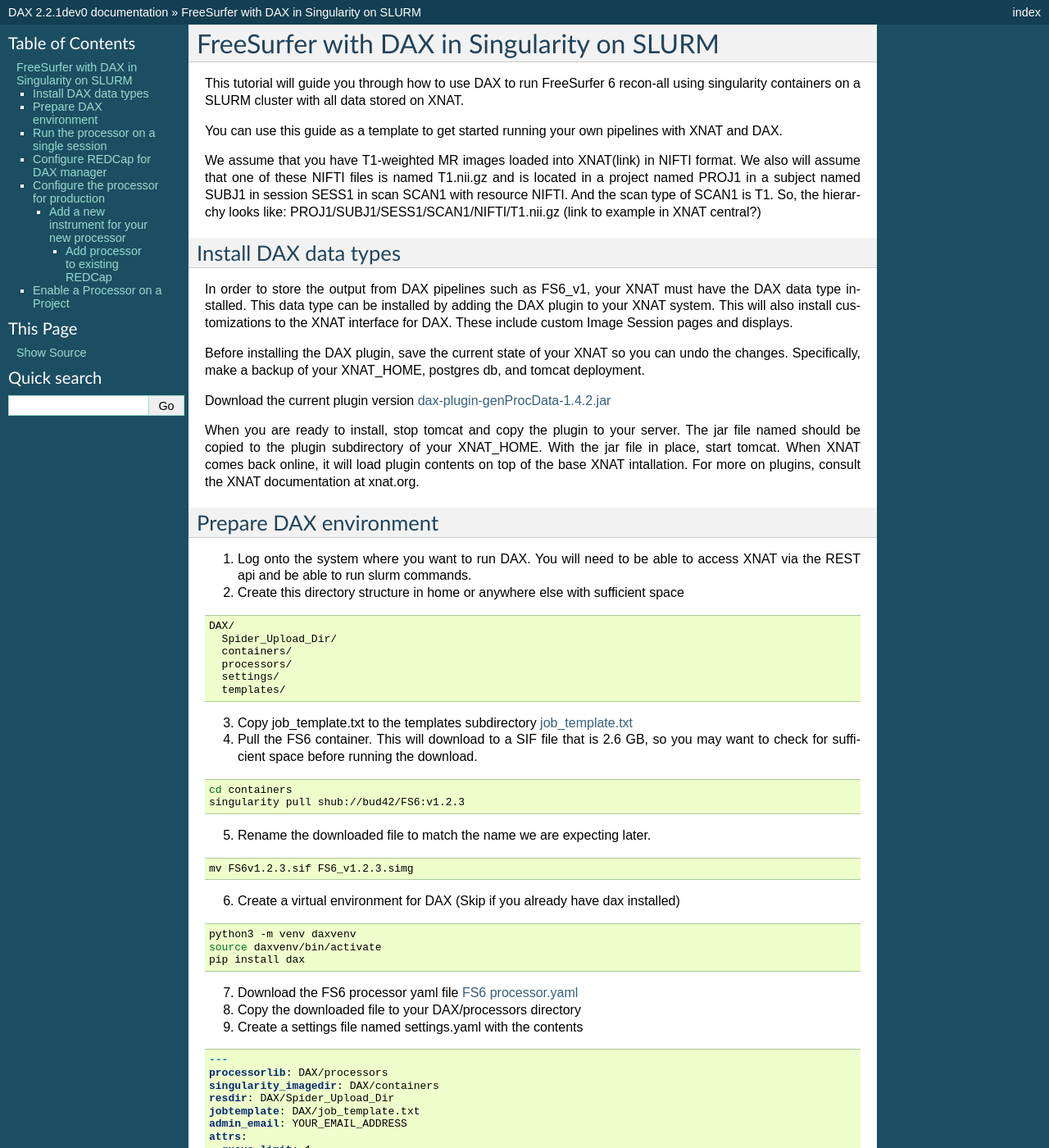
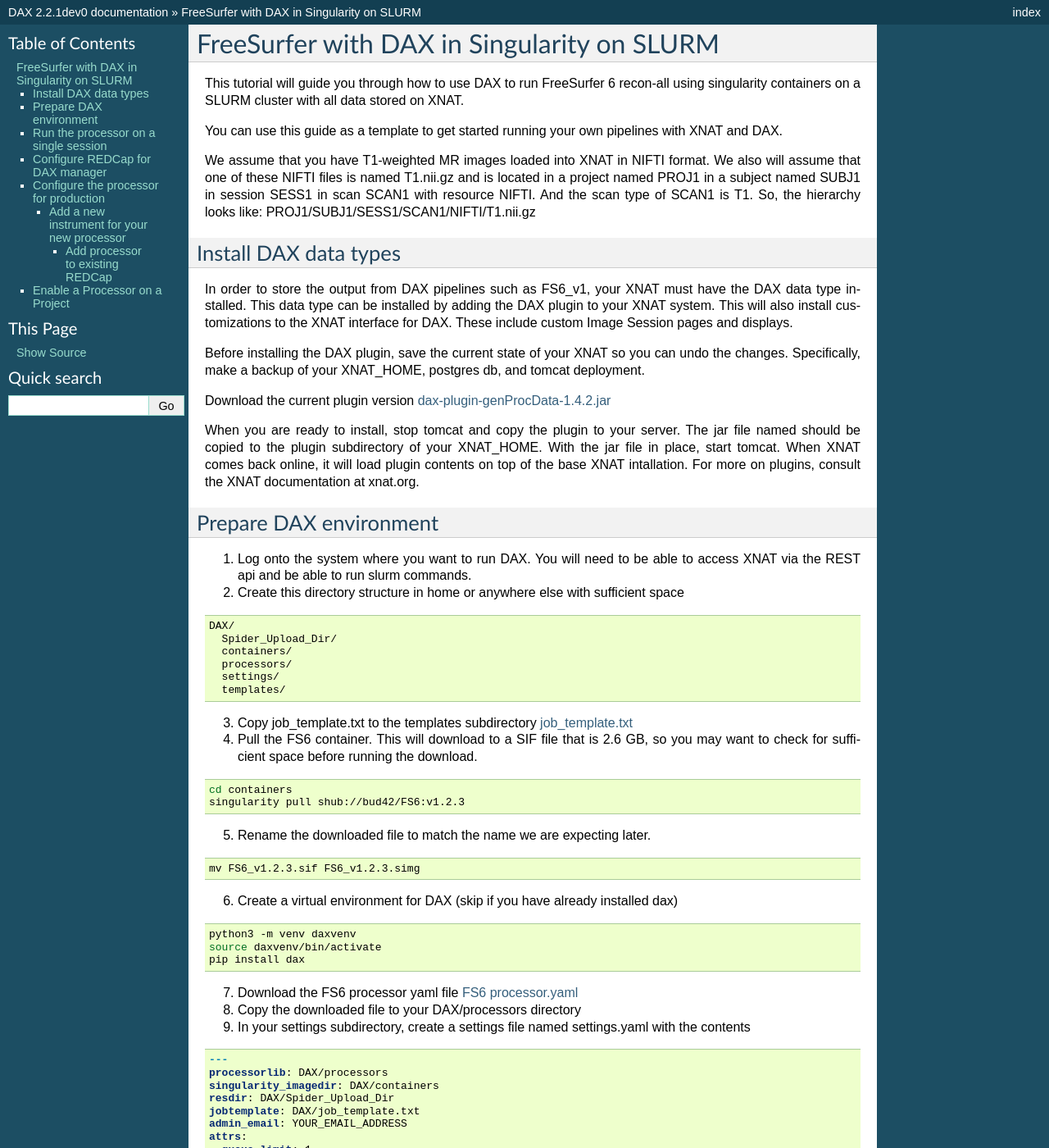
Before and after one commit to VUIIS/dax, a Sphinx documentation site: the page built from docs/howtofs/README.rst, in a window 1280 px wide and 1400 px high. Shown: the whole window at 82% size. Built offline with Sphinx 7.4.7, drawn with Linux system fonts in a browser that asks for light colours; some of the changed text lies outside the part shown.

Commit message:
Update README.rst

```diff
--- a/docs/howtofs/README.rst
+++ b/docs/howtofs/README.rst
@@ -6,8 +6,7 @@
 
 You can use this guide as a template to get started running your own pipelines with XNAT and DAX.
 
-We assume that you have T1-weighted MR images loaded into XNAT(link) in NIFTI format. We also will assume that one of these NIFTI files is named T1.nii.gz and is located in a project named PROJ1 in a subject named SUBJ1 in session SESS1 in scan SCAN1 with resource NIFTI. And the scan type of SCAN1 is T1. So, the hierarchy looks like:
-PROJ1/SUBJ1/SESS1/SCAN1/NIFTI/T1.nii.gz (link to example in XNAT central?)
+We assume that you have T1-weighted MR images loaded into XNAT in NIFTI format. We also will assume that one of these NIFTI files is named T1.nii.gz and is located in a project named PROJ1 in a subject named SUBJ1 in session SESS1 in scan SCAN1 with resource NIFTI. And the scan type of SCAN1 is T1. So, the hierarchy looks like: PROJ1/SUBJ1/SESS1/SCAN1/NIFTI/T1.nii.gz
 
 ######################
 Install DAX data types
@@ -51,9 +50,9 @@
 
 .. code-block:: bash
 
-   mv FS6v1.2.3.sif FS6_v1.2.3.simg
+   mv FS6_v1.2.3.sif FS6_v1.2.3.simg
 
-6. Create a virtual environment for DAX (Skip if you already have dax installed)
+6. Create a virtual environment for DAX (skip if you have already installed dax)
 
 .. code-block:: bash
 
@@ -65,7 +64,7 @@
 
 8. Copy the downloaded file to your DAX/processors directory
 
-9. Create a settings file named settings.yaml with the contents
+9. In your settings subdirectory, create a settings file named settings.yaml with the contents
 
 .. code-block:: yaml
 
@@ -81,11 +80,11 @@
      job_rungroup: YOUR_SLURM_GROUP
      xnat_host: YOUR_XNAT_HOST
    yamlprocessors:
-     - name: fs6
+     - name: FS6
        filepath: FS6_v1.2.3_processor.yaml
    projects:
      - project: PROJ1
-       yamlprocessors: fs6
+       yamlprocessors: FS6
 
 #####################################
 Run the processor on a single session
```
Also changed, not shown: other parts of docs/howtofs/README.rst (+1 -1 lines).
